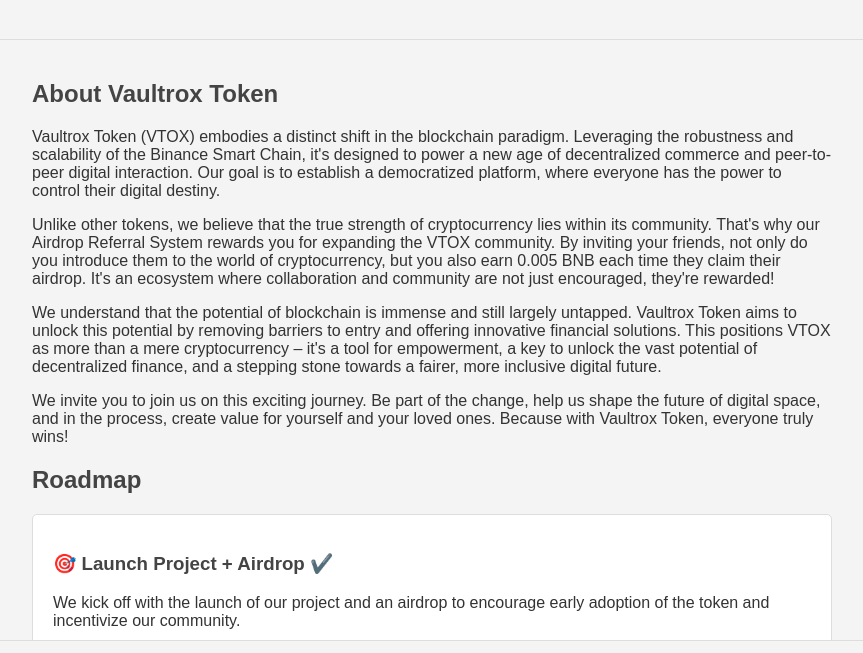
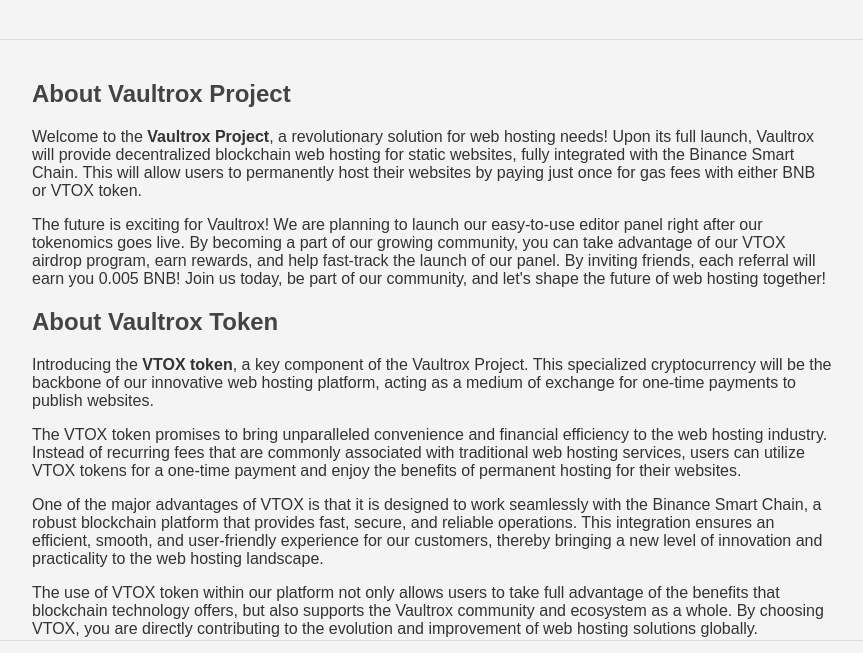
Before and after one commit to vaultrox/vaultrox.github.io, a plain HTML site: page index.html in a window 1280 px wide. Shown: the part 109-762 px from the top of the page, without its empty margins (208-1071 px from the left). Drawn offline with Linux system fonts and the light colour scheme.

Commit message:
Update index.html

```diff
--- a/index.html
+++ b/index.html
@@ -12,12 +12,18 @@
         <h1>Vaultrox Project</h1>
     </header>
     <div class="container">
+       <section>
+            <h2>About Vaultrox Project</h2>
+            <p>Welcome to the <strong>Vaultrox Project</strong>, a revolutionary solution for web hosting needs! Upon its full launch, Vaultrox will provide decentralized blockchain web hosting for static websites, fully integrated with the Binance Smart Chain. This will allow users to permanently host their websites by paying just once for gas fees with either BNB or VTOX token.</p>
+            <p>The future is exciting for Vaultrox! We are planning to launch our easy-to-use editor panel right after our tokenomics goes live. By becoming a part of our growing community, you can take advantage of our VTOX airdrop program, earn rewards, and help fast-track the launch of our panel. By inviting friends, each referral will earn you 0.005 BNB! Join us today, be part of our community, and let's shape the future of web hosting together!</p>
+
+        </section>
         <section>
             <h2>About Vaultrox Token</h2>
-            <p>Vaultrox Token (VTOX) embodies a distinct shift in the blockchain paradigm. Leveraging the robustness and scalability of the Binance Smart Chain, it's designed to power a new age of decentralized commerce and peer-to-peer digital interaction. Our goal is to establish a democratized platform, where everyone has the power to control their digital destiny.</p>
-<p>Unlike other tokens, we believe that the true strength of cryptocurrency lies within its community. That's why our Airdrop Referral System rewards you for expanding the VTOX community. By inviting your friends, not only do you introduce them to the world of cryptocurrency, but you also earn 0.005 BNB each time they claim their airdrop. It's an ecosystem where collaboration and community are not just encouraged, they're rewarded!</p>
-<p>We understand that the potential of blockchain is immense and still largely untapped. Vaultrox Token aims to unlock this potential by removing barriers to entry and offering innovative financial solutions. This positions VTOX as more than a mere cryptocurrency – it's a tool for empowerment, a key to unlock the vast potential of decentralized finance, and a stepping stone towards a fairer, more inclusive digital future.</p>
-<p>We invite you to join us on this exciting journey. Be part of the change, help us shape the future of digital space, and in the process, create value for yourself and your loved ones. Because with Vaultrox Token, everyone truly wins!</p>
+            <p>Introducing the <strong>VTOX token</strong>, a key component of the Vaultrox Project. This specialized cryptocurrency will be the backbone of our innovative web hosting platform, acting as a medium of exchange for one-time payments to publish websites. </p>
+            <p>The VTOX token promises to bring unparalleled convenience and financial efficiency to the web hosting industry. Instead of recurring fees that are commonly associated with traditional web hosting services, users can utilize VTOX tokens for a one-time payment and enjoy the benefits of permanent hosting for their websites.</p>
+            <p>One of the major advantages of VTOX is that it is designed to work seamlessly with the Binance Smart Chain, a robust blockchain platform that provides fast, secure, and reliable operations. This integration ensures an efficient, smooth, and user-friendly experience for our customers, thereby bringing a new level of innovation and practicality to the web hosting landscape.</p>
+            <p>The use of VTOX token within our platform not only allows users to take full advantage of the benefits that blockchain technology offers, but also supports the Vaultrox community and ecosystem as a whole. By choosing VTOX, you are directly contributing to the evolution and improvement of web hosting solutions globally.</p>
         </section>
         <section>
             <h2>Roadmap</h2>
```
